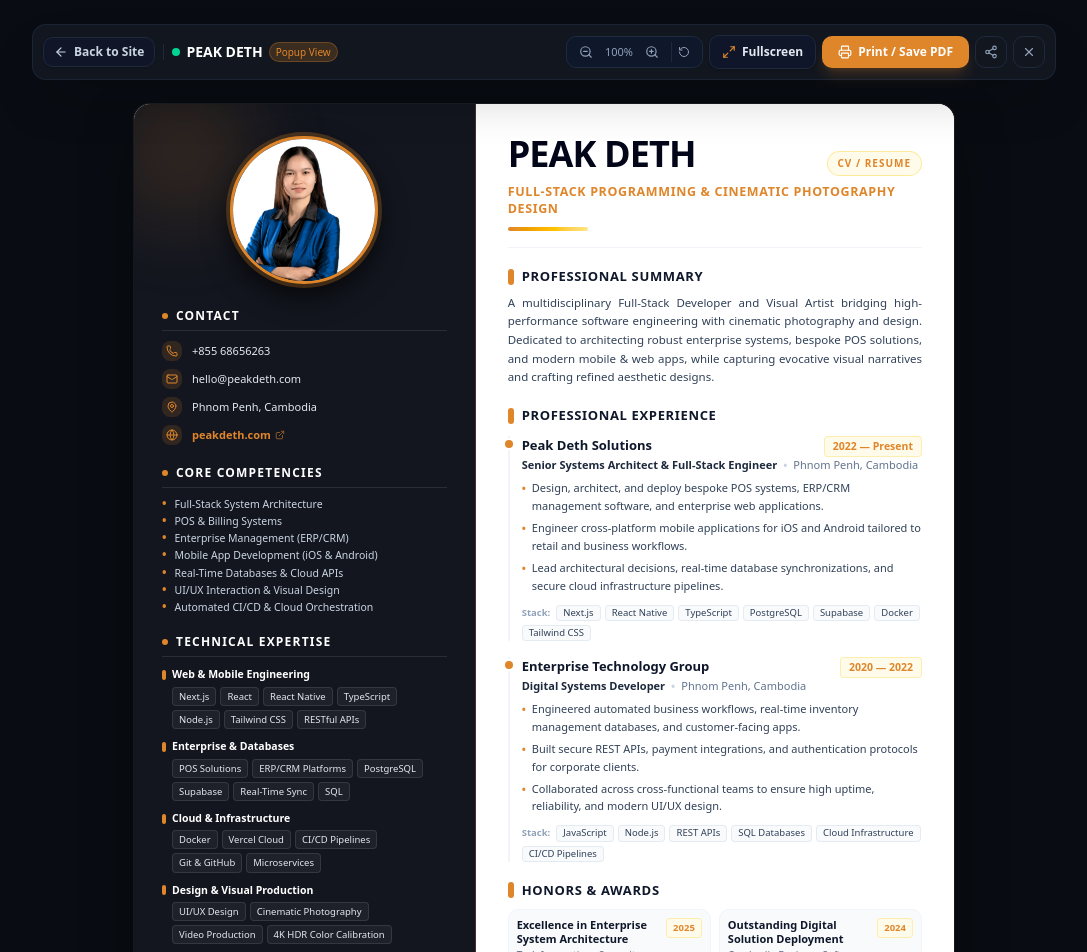
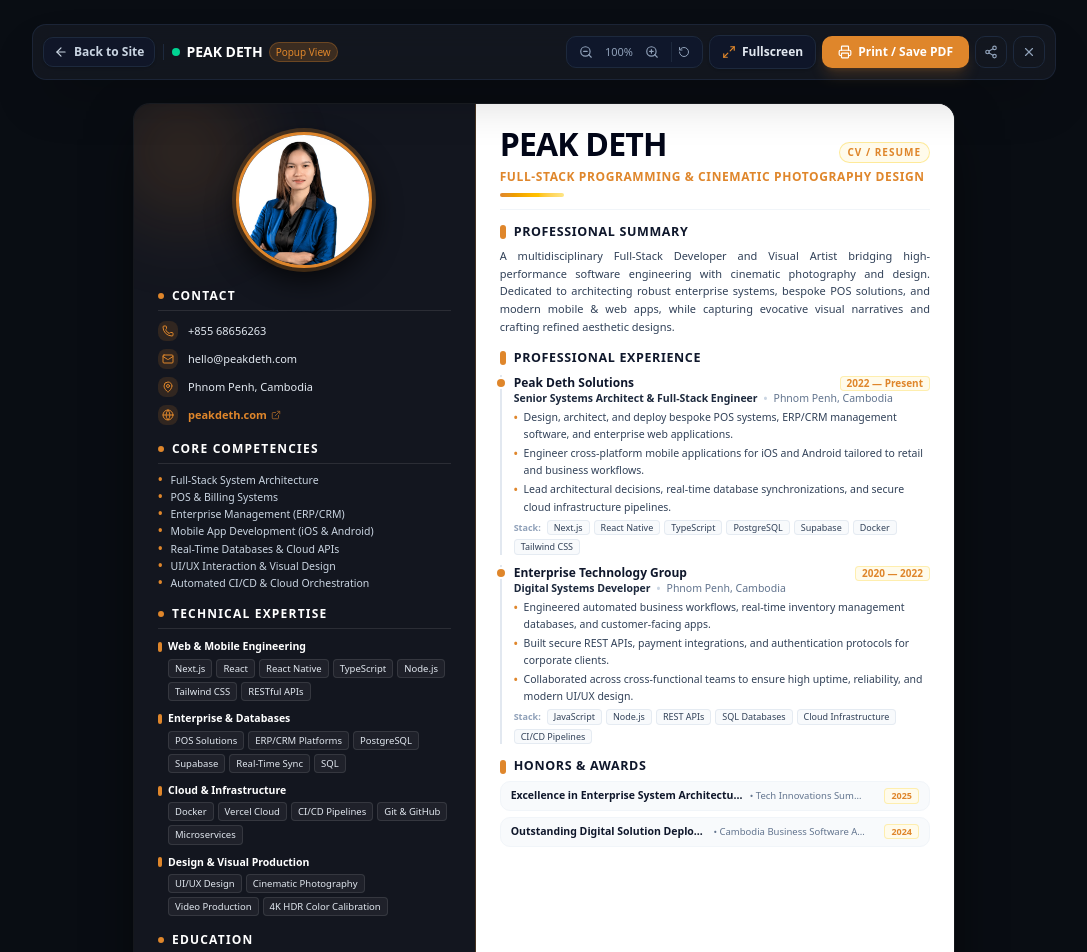
Before and after one commit to pudeth/peakdeth, a Next.js app: page /cv in a window 1280 px wide. Shown: the top 952 px of the page, without its empty margins (96-1183 px from the left). Built offline with nearby package versions, Linux system fonts and the light colour scheme; no server answers; the database is empty; a web font is replaced by a local one.

Commit message:
fix(cv): resolve print footer cutoff, sidebar background stretch, and honors awards layout

```diff
--- a/app/cv/print/page.tsx
+++ b/app/cv/print/page.tsx
@@ -78,6 +78,7 @@ export default function PrintCVPage() {
 
           html, body {
             width: ${CV_NATURAL_WIDTH}px;
+            height: 1160px;
             margin: 0 !important;
             padding: 0 !important;
             overflow: hidden;
@@ -88,15 +89,27 @@ export default function PrintCVPage() {
           }
 
           .cv-wrapper-screen {
-            width: ${CV_NATURAL_WIDTH}px;
+            width: ${CV_NATURAL_WIDTH}px !important;
+            height: 1160px !important;
             box-shadow: none !important;
             border-radius: 0 !important;
+          }
+
+          #cv-printable-document {
+            width: ${CV_NATURAL_WIDTH}px !important;
+            max-width: ${CV_NATURAL_WIDTH}px !important;
+            height: 1160px !important;
+            min-height: 1160px !important;
+            border-radius: 0 !important;
+            box-shadow: none !important;
           }
 
           /* Force 12-column two-column layout (overrides md: breakpoint) */
           #cv-printable-document .grid {
             display: grid !important;
             grid-template-columns: repeat(12, minmax(0, 1fr)) !important;
+            height: 1160px !important;
+            min-height: 1160px !important;
           }
 
           /* Preserve all colours & backgrounds */
--- a/components/cv/cv-document.tsx
+++ b/components/cv/cv-document.tsx
@@ -29,19 +29,20 @@ export function CVDocument({ interactive = true, data }: CVDocumentProps) {
   return (
     <div
       id="cv-printable-document"
-      className="print-sheet mx-auto font-sans transition-all duration-300 relative rounded-xl sm:rounded-2xl overflow-hidden shadow-[0_20px_60px_-15px_rgba(0,0,0,0.85),0_0_0_1px_rgba(255,255,255,0.08)] print:border-none print:shadow-none print:ring-0 print:rounded-none print:overflow-hidden print:w-[210mm] print:max-w-[210mm] print:h-[297mm]"
+      className="print-sheet mx-auto font-sans transition-all duration-300 relative rounded-xl sm:rounded-2xl overflow-hidden shadow-[0_20px_60px_-15px_rgba(0,0,0,0.85),0_0_0_1px_rgba(255,255,255,0.08)] print:border-none print:shadow-none print:ring-0 print:rounded-none print:overflow-hidden print:w-full print:max-w-none"
       style={{
         width: '100%',
         maxWidth: '820px',
-        backgroundColor: '#ffffff',
+        backgroundColor: '#13161f',
+        backgroundImage: 'linear-gradient(to right, #13161f 0%, #13161f 41.666667%, #ffffff 41.666667%, #ffffff 100%)',
         color: '#1e293b',
       }}
     >
       {/* ================= UNIFIED EXECUTIVE GRID ================= */}
-      <div className="grid grid-cols-1 md:grid-cols-12 print:grid-cols-12 min-h-[1120px] print:min-h-0 print:h-[297mm]">
+      <div className="grid grid-cols-1 md:grid-cols-12 print:grid-cols-12 min-h-[1160px] print:h-[1160px]">
         {/* ================= LEFT SIDEBAR (Dark Obsidian Column: 38%) ================= */}
         <aside
-          className="md:col-span-5 print:col-span-5 p-6 sm:p-7 flex flex-col justify-between relative overflow-hidden order-1 text-slate-200"
+          className="md:col-span-5 print:col-span-5 p-5 sm:p-6 flex flex-col justify-between relative overflow-hidden order-1 text-slate-200 h-full min-h-full"
           style={{
             backgroundColor: '#13161f',
             borderRight: '1px solid rgba(223, 134, 43, 0.25)',
@@ -56,14 +57,14 @@ export function CVDocument({ interactive = true, data }: CVDocumentProps) {
             }}
           />
 
-          <div className="relative z-10 space-y-5">
+          <div className="relative z-10 space-y-4">
             {/* ── 1. AVATAR PORTRAIT ── */}
             <div className="flex flex-col items-center text-center pt-1 pb-1">
               <div
                 className="relative rounded-full overflow-hidden flex-shrink-0"
                 style={{
-                  width: '148px',
-                  height: '148px',
+                  width: '136px',
+                  height: '136px',
                   border: '3px solid #df862b',
                   boxShadow: '0 0 0 4px rgba(223,134,43,0.25), 0 12px 28px rgba(0,0,0,0.7)',
                   backgroundColor: '#1f2430',
@@ -75,7 +76,7 @@ export function CVDocument({ interactive = true, data }: CVDocumentProps) {
                   fill
                   priority
                   className="object-cover object-top"
-                  sizes="148px"
+                  sizes="136px"
                 />
               </div>
 
@@ -237,7 +238,7 @@ export function CVDocument({ interactive = true, data }: CVDocumentProps) {
           </div>
 
           {/* ── 6. SIDEBAR FOOTER NOTE ── */}
-          <div className="relative z-10 pt-3 mt-4 border-t border-white/10 text-[9.5px] text-slate-400 flex items-center justify-between">
+          <div className="relative z-10 pt-2.5 mt-auto border-t border-white/10 text-[9.5px] text-slate-400 flex items-center justify-between">
             <span>Verified Portfolio</span>
             <span className="text-[#df862b] font-semibold">{cv.website?.label}</span>
           </div>
@@ -245,80 +246,83 @@ export function CVDocument({ interactive = true, data }: CVDocumentProps) {
 
         {/* ================= RIGHT MAIN COLUMN (Executive Crisp White: 62%) ================= */}
         <main
-          className="md:col-span-7 print:col-span-7 p-6 sm:p-8 flex flex-col justify-between order-2 bg-white text-slate-800"
+          className="md:col-span-7 print:col-span-7 p-5 sm:p-6 flex flex-col justify-between order-2 bg-white text-slate-800 h-full min-h-full"
           style={{ minHeight: '100%' }}
         >
-          <div className="space-y-5">
+          <div className="space-y-3.5">
             {/* ── 1. MAIN HEADER (Name, Title, Accent Line) — DESKTOP ONLY ── */}
-            <div className="hidden md:block print:block border-b border-slate-100 pb-4">
+            <div className="hidden md:block print:block border-b border-slate-100 pb-3">
               <div className="flex items-baseline justify-between gap-4">
-                <h1 className="text-3xl sm:text-[36px] font-black tracking-tight text-slate-950 font-sans uppercase leading-none">
+                <h1 className="text-2xl sm:text-[32px] font-black tracking-tight text-slate-950 font-sans uppercase leading-none">
                   {cv.name}
                 </h1>
-                <span className="text-[10px] font-bold tracking-widest uppercase px-2.5 py-1 rounded-full bg-amber-50 text-[#df862b] border border-amber-200/80">
+                <span className="text-[10px] font-bold tracking-widest uppercase px-2 py-0.5 rounded-full bg-amber-50 text-[#df862b] border border-amber-200/80">
                   CV / Resume
                 </span>
               </div>
 
-              <div className="mt-2 text-xs sm:text-[12.5px] font-bold tracking-wider uppercase text-[#df862b]">
+              <div className="mt-1.5 text-xs sm:text-[12px] font-bold tracking-wider uppercase text-[#df862b]">
                 {cv.roleTitle}
               </div>
 
               {/* Refined gradient accent bar */}
-              <div className="h-1 w-20 bg-gradient-to-r from-[#df862b] via-amber-400 to-amber-200 rounded-full mt-2.5" />
+              <div className="h-1 w-16 bg-gradient-to-r from-[#df862b] via-amber-400 to-amber-200 rounded-full mt-2" />
             </div>
 
             {/* ── 2. PROFESSIONAL SUMMARY ── */}
             <div>
-              <div className="flex items-center gap-2 mb-2">
-                <div className="w-1.5 h-4 bg-[#df862b] rounded-full" />
-                <h2 className="text-xs sm:text-[13px] font-black tracking-wider uppercase text-slate-900">
+              <div className="flex items-center gap-2 mb-1.5">
+                <div className="w-1.5 h-3.5 bg-[#df862b] rounded-full" />
+                <h2 className="text-xs sm:text-[12.5px] font-black tracking-wider uppercase text-slate-900">
                   PROFESSIONAL SUMMARY
                 </h2>
               </div>
-              <p className="text-[11px] sm:text-[11.5px] leading-relaxed text-slate-700 text-justify">
+              <p className="text-[10.5px] sm:text-[11px] leading-relaxed text-slate-700 text-justify">
                 {cv.summary}
               </p>
             </div>
 
             {/* ── 3. PROFESSIONAL EXPERIENCE ── */}
             <div>
-              <div className="flex items-center gap-2 mb-3">
-                <div className="w-1.5 h-4 bg-[#df862b] rounded-full" />
-                <h2 className="text-xs sm:text-[13px] font-black tracking-wider uppercase text-slate-900">
+              <div className="flex items-center gap-2 mb-2">
+                <div className="w-1.5 h-3.5 bg-[#df862b] rounded-full" />
+                <h2 className="text-xs sm:text-[12.5px] font-black tracking-wider uppercase text-slate-900">
                   PROFESSIONAL EXPERIENCE
                 </h2>
               </div>
 
-              <div className="space-y-4">
-                {cv.experiences.map((exp, index) => (
-                  <div key={exp.id} className="relative pl-3 border-l-2 border-slate-100 hover:border-amber-400/60 transition-colors">
-                    {/* Circle marker on timeline */}
+              <div className="space-y-2.5">
+                {cv.experiences.map((exp, idx) => (
+                  <div
+                    key={idx}
+                    className="relative pl-3 border-l-2 border-slate-200 hover:border-[#df862b] transition-colors"
+                  >
+                    {/* Glowing timeline node dot */}
                     <div className="absolute -left-[5px] top-1 w-2 h-2 rounded-full bg-[#df862b] ring-2 ring-white" />
 
-                    {/* Company & Period line */}
+                    {/* Company & Period */}
                     <div className="flex flex-wrap items-baseline justify-between gap-1 leading-snug">
-                      <span className="text-xs sm:text-[13px] font-black text-slate-900">
+                      <span className="text-xs sm:text-[12px] font-black text-slate-900">
                         {exp.company}
                       </span>
-                      <span className="text-[10px] sm:text-[10.5px] font-semibold text-[#df862b] bg-amber-50 px-2 py-0.5 rounded border border-amber-200/60">
+                      <span className="text-[9.5px] sm:text-[10px] font-semibold text-[#df862b] bg-amber-50 px-1.5 py-0.2 rounded border border-amber-200/60">
                         {exp.period}
                       </span>
                     </div>
 
                     {/* Role | Location */}
-                    <div className="text-[11px] font-semibold text-slate-600 mb-1.5 flex items-center gap-1.5">
+                    <div className="text-[10.5px] font-semibold text-slate-600 mb-0.5 flex items-center gap-1.5">
                       <span className="text-slate-800">{exp.role}</span>
                       <span className="text-slate-300">•</span>
                       <span className="text-slate-500 font-normal">{exp.location}</span>
                     </div>
 
                     {/* Bullets */}
-                    <ul className="space-y-1 list-none pl-0 mb-2">
+                    <ul className="space-y-0.5 list-none pl-0 mb-1">
                       {exp.bullets.map((bullet, bIdx) => (
                         <li
                           key={bIdx}
-                          className="flex items-start gap-1.5 text-[10.5px] sm:text-[11px] leading-relaxed text-slate-700"
+                          className="flex items-start gap-1.5 text-[10px] sm:text-[10.5px] leading-relaxed text-slate-700"
                         >
                           <span className="shrink-0 font-bold text-[#df862b] select-none">•</span>
                           <span>{bullet}</span>
@@ -328,12 +332,12 @@ export function CVDocument({ interactive = true, data }: CVDocumentProps) {
 
                     {/* Technologies Tag Pills */}
                     {exp.technologies && exp.technologies.length > 0 && (
-                      <div className="flex flex-wrap items-center gap-1 pt-0.5">
-                        <span className="text-[9.5px] font-bold text-slate-400 mr-0.5">Stack:</span>
+                      <div className="flex flex-wrap items-center gap-1">
+                        <span className="text-[9px] font-bold text-slate-400 mr-0.5">Stack:</span>
                         {exp.technologies.map((tech, tIdx) => (
                           <span
                             key={tIdx}
-                            className="inline-block px-1.5 py-0.2 rounded text-[9.5px] font-medium bg-slate-50 border border-slate-200/80 text-slate-700"
+                            className="inline-block px-1.5 py-0.2 rounded text-[9px] font-medium bg-slate-50 border border-slate-200/80 text-slate-700"
                           >
                             {tech}
                           </span>
@@ -348,28 +352,28 @@ export function CVDocument({ interactive = true, data }: CVDocumentProps) {
             {/* ── 4. HONORS & AWARDS ── */}
             {cv.awards && cv.awards.length > 0 && (
               <div>
-                <div className="flex items-center gap-2 mb-2.5">
-                  <div className="w-1.5 h-4 bg-[#df862b] rounded-full" />
-                  <h2 className="text-xs sm:text-[13px] font-black tracking-wider uppercase text-slate-900">
+                <div className="flex items-center gap-2 mb-1.5">
+                  <div className="w-1.5 h-3.5 bg-[#df862b] rounded-full" />
+                  <h2 className="text-xs sm:text-[12.5px] font-black tracking-wider uppercase text-slate-900">
                     HONORS & AWARDS
                   </h2>
                 </div>
 
-                <div className="grid grid-cols-1 sm:grid-cols-2 gap-2">
+                <div className="space-y-1.5">
                   {cv.awards.map((award, aIdx) => (
                     <div
                       key={aIdx}
-                      className="p-2 rounded-lg bg-slate-50 border border-slate-100 flex items-start justify-between gap-2"
+                      className="p-1.5 px-2.5 rounded-lg bg-slate-50 border border-slate-100 flex items-center justify-between gap-2"
                     >
-                      <div>
-                        <div className="font-bold text-[11px] text-slate-900 leading-tight">
+                      <div className="flex items-baseline gap-1.5 min-w-0 pr-2">
+                        <span className="font-bold text-[10.5px] text-slate-900 truncate">
                           {award.title}
-                        </div>
-                        <div className="text-[10px] text-slate-500 mt-0.5">
-                          {award.organization}
-                        </div>
+                        </span>
+                        <span className="text-[9.5px] text-slate-500 truncate">
+                          • {award.organization}
+                        </span>
                       </div>
-                      <span className="text-[9.5px] font-bold text-[#df862b] shrink-0 bg-amber-50 px-1.5 py-0.5 rounded border border-amber-200/60">
+                      <span className="text-[9px] font-bold text-[#df862b] shrink-0 bg-amber-50 px-1.5 py-0.2 rounded border border-amber-200/60">
                         {award.year}
                       </span>
                     </div>
@@ -380,7 +384,7 @@ export function CVDocument({ interactive = true, data }: CVDocumentProps) {
           </div>
 
           {/* ── 5. REFERENCES / VERIFICATION FOOTER ── */}
-          <div className="pt-3 mt-4 border-t border-slate-100">
+          <div className="pt-2.5 mt-auto border-t border-slate-100">
             <div className="flex items-center justify-between text-[10px] text-slate-500">
               <span className="italic">
                 References & architecture proofs available upon request.
```
